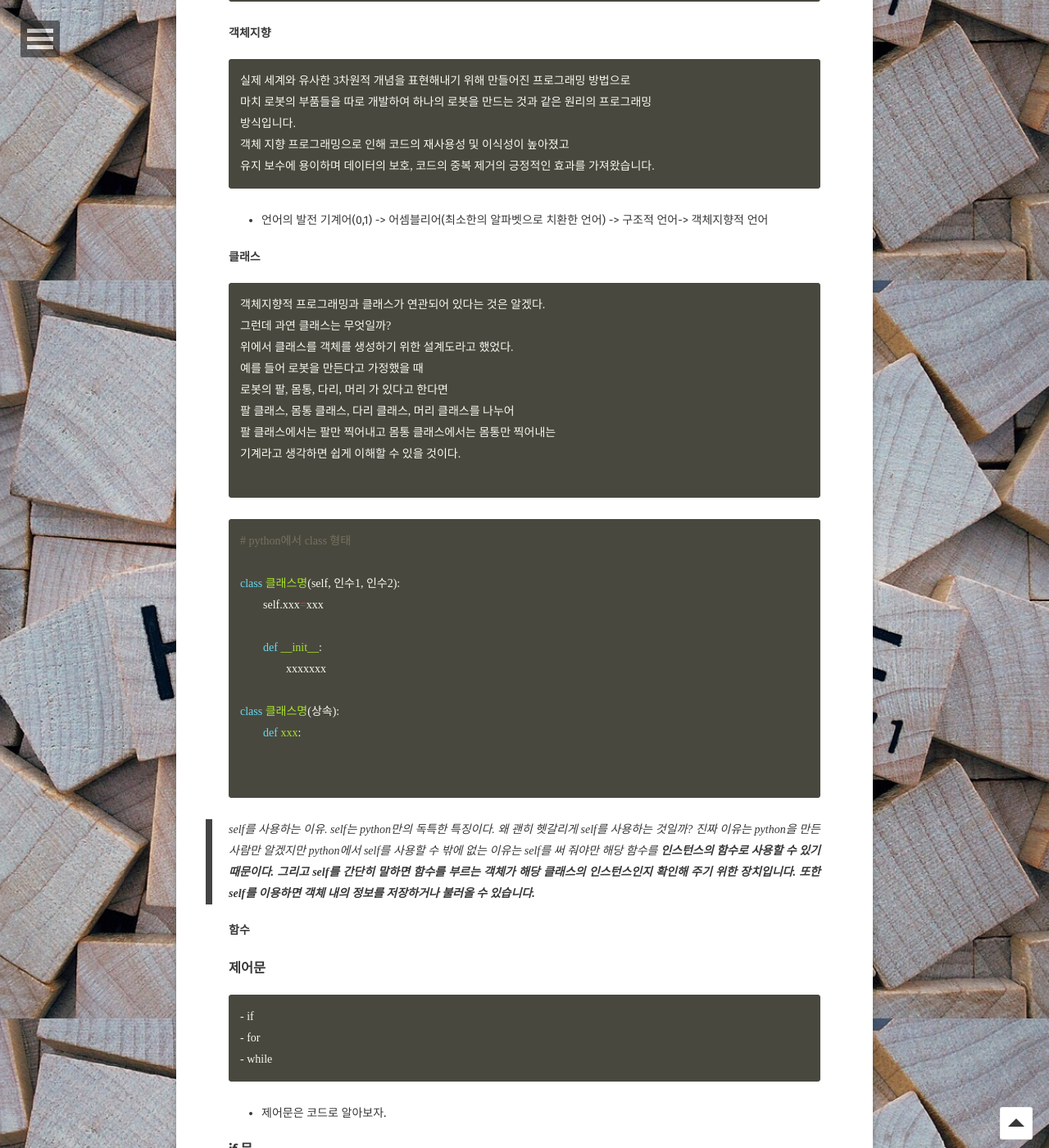
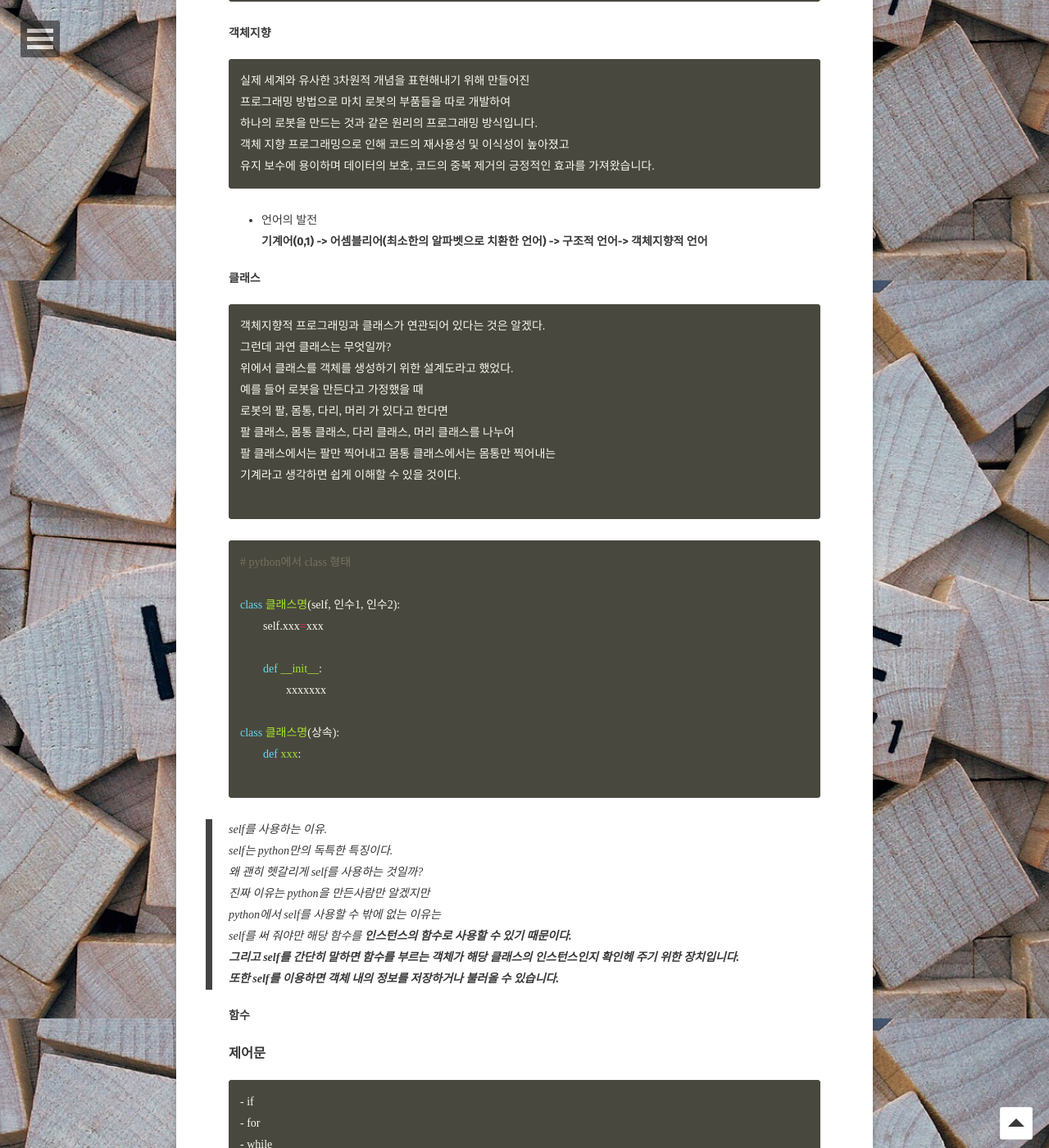
Before and after one commit to Jungjihyuk/JH_Life, a Jekyll site: the page built from _posts/2019-01-23-python.md, in a window 1280 px wide and 1400 px high, scrolled down 3258 px. Shown: the whole window at 82% size. Built offline with Jekyll 4.4.1, drawn with Linux system fonts in a browser that asks for light colours; some web fonts are replaced; comment, search, counter and statistics services are not loaded.

Commit message:
python 수정

````diff
--- a/_posts/2019-01-23-python.md
+++ b/_posts/2019-01-23-python.md
@@ -71,14 +71,14 @@ c 언어 같은 경우 절차지향적 프로그래밍 언어로 클래스를
 
 #### 객체지향
 ```
-실제 세계와 유사한 3차원적 개념을 표현해내기 위해 만들어진 프로그래밍 방법으로
-마치 로봇의 부품들을 따로 개발하여 하나의 로봇을 만드는 것과 같은 원리의 프로그래밍
-방식입니다.
+실제 세계와 유사한 3차원적 개념을 표현해내기 위해 만들어진
+프로그래밍 방법으로 마치 로봇의 부품들을 따로 개발하여
+하나의 로봇을 만드는 것과 같은 원리의 프로그래밍 방식입니다.
 객체 지향 프로그래밍으로 인해 코드의 재사용성 및 이식성이 높아졌고
 유지 보수에 용이하며 데이터의 보호, 코드의 중복 제거의 긍정적인 효과를 가져왔습니다.
 ```
-* 언어의 발전
-기계어(0,1) -> 어셈블리어(최소한의 알파벳으로 치환한 언어) -> 구조적 언어-> 객체지향적 언어
+* 언어의 발전<br>
+<strong>기계어(0,1) -> 어셈블리어(최소한의 알파벳으로 치환한 언어) -> 구조적 언어-> 객체지향적 언어</strong>
 
 
 #### 클래스
@@ -105,17 +105,16 @@ class 클래스명(self, 인수1, 인수2):
 class 클래스명(상속):
 	def xxx:
 
-
 ```
-> self를 사용하는 이유.
-  self는 python만의 독특한 특징이다.
-  왜 괜히 헷갈리게 self를 사용하는 것일까?
-  진짜 이유는 python을 만든사람만 알겠지만
-  python에서 self를 사용할 수 밖에 없는 이유는
-  self를 써 줘야만 해당 함수를 <strong>인스턴스의 함수<strong>로 사용할 수 있기 때문이다.
-  그리고 self를 간단히 말하면 함수를 부르는 객체가 해당 클래스의 인스턴스인지 확인해
-  주기 위한 장치입니다.
-  또한 self를 이용하면 객체 내의 정보를 저장하거나 불러올 수 있습니다.
+> self를 사용하는 이유. <br>
+  self는 python만의 독특한 특징이다.<br>
+  왜 괜히 헷갈리게 self를 사용하는 것일까?<br>
+  진짜 이유는 python을 만든사람만 알겠지만<br>
+  python에서 self를 사용할 수 밖에 없는 이유는<br>
+  self를 써 줘야만 해당 함수를 <strong>인스턴스의 함수<strong>로 사용할 수 있기 때문이다.<br>
+  그리고 self를 간단히 말하면 함수를 부르는 객체가
+  해당 클래스의 인스턴스인지 확인헤 주기 위한 장치입니다.<br>
+  또한 self를 이용하면 객체 내의 정보를 저장하거나 불러올 수 있습니다.<br>
 
 
 
````
